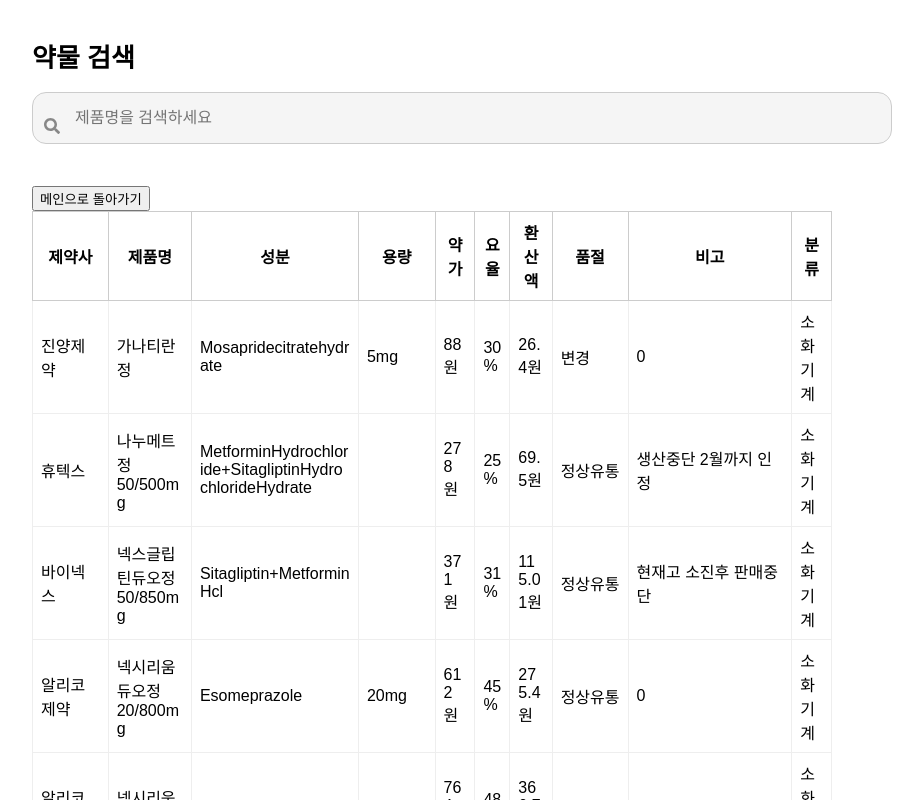
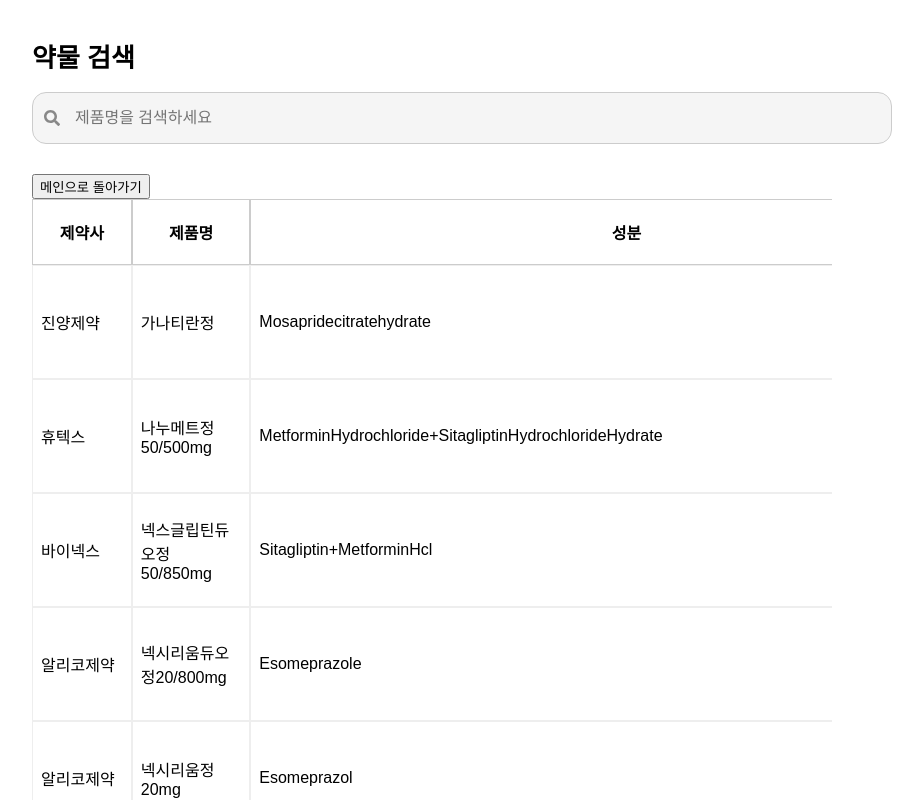
Before and after one commit to dasampharm/dasanpharm, a React (Create React App) app: page / in a window 1280 px wide. Both pictures are taken after a click on the button "소화기계". Shown: the top 800 px of the page, without its empty margins (208-1131 px from the left). Built offline with nearby package versions, Linux system fonts and the light colour scheme.

Commit message:
Update App.js_1111

```diff
--- a/src/App.js
+++ b/src/App.js
@@ -1,4 +1,3 @@
-// 수정된 App.js 코드 (요청한 사항 모두 반영)
 import React, { useState, useRef } from "react";
 import { FaSearch } from "react-icons/fa";
 import data from "./약물데이터.json";
@@ -10,7 +9,7 @@ function App() {
   const [suggestions, setSuggestions] = useState([]);
   const [selectedDrug, setSelectedDrug] = useState(null);
   const [sameDoseOnly, setSameDoseOnly] = useState(false);
-  const [availableOnly, setAvailableOnly] = useState(false); // 거래 가능 버튼
+  const [availableOnly, setAvailableOnly] = useState(false);
   const [selectedCategory, setSelectedCategory] = useState(null);
   const inputRef = useRef(null);
 
@@ -19,10 +18,12 @@ function App() {
     setQuery(value);
     setSelectedDrug(null);
     setSelectedCategory(null);
+
     if (!value) {
       setSuggestions([]);
       return;
     }
+
     const lower = value.toLowerCase();
     const filtered = data.filter((item) =>
       item["제품명"]?.toLowerCase().startsWith(lower)
@@ -94,41 +95,26 @@ function App() {
             value={query}
             onChange={handleInputChange}
             placeholder="제품명을 검색하세요"
-            style={{
-              width: "100%",
-              padding: "16px 16px 16px 42px",
-              fontSize: "16px",
-              border: "1px solid #ccc",
-              borderRadius: "14px",
-              backgroundColor: "#f5f5f5"
-            }}
+            style={{ width: "100%", padding: "16px 16px 16px 42px", fontSize: "16px", border: "1px solid #ccc", borderRadius: "14px", backgroundColor: "#f5f5f5" }}
           />
-          <ul style={{ maxHeight: "200px", overflowY: "auto", border: suggestions.length ? "1px solid #ccc" : "none" }}>
-            {suggestions.map((item, index) => (
-              <li key={index} onClick={() => handleSuggestionClick(item)}>{item["제품명"]}</li>
-            ))}
-          </ul>
         </div>
       </div>
 
       {(selectedDrug || selectedCategory) && (
-        <div>
+        <div style={{ marginTop: "20px" }}>
           <button onClick={handleMainClick}>메인으로 돌아가기</button>
           {selectedDrug && (
-            <>
-              <label>
-                <input type="checkbox" checked={sameDoseOnly} onChange={() => setSameDoseOnly(!sameDoseOnly)} /> 동일 용량
-              </label>
-              <label style={{ marginLeft: "10px" }}>
-                <input type="checkbox" checked={availableOnly} onChange={() => setAvailableOnly(!availableOnly)} /> 거래 가능
-              </label>
-            </>
+            <div>
+              <label><input type="checkbox" checked={sameDoseOnly} onChange={() => setSameDoseOnly(!sameDoseOnly)} /> 동일 용량</label>
+              <label style={{ marginLeft: "10px" }}><input type="checkbox" checked={availableOnly} onChange={() => setAvailableOnly(!availableOnly)} /> 거래 가능</label>
+            </div>
           )}
-          <table style={{ width: "100%", overflowX: "auto", borderCollapse: "collapse" }}>
+          <div style={{ overflowX: "auto" }}>
+            <table style={{ width: "100%", borderCollapse: "separate", borderSpacing: 0 }}>
               <thead>
                 <tr>
                   {Object.keys(data[0]).map((key, idx) => (
-                  <th key={idx} style={{ border: "1px solid #ccc", padding: "8px" }}>{key}</th>
+                    <th key={idx} style={{ border: "1px solid #ccc", padding: "8px", position: "sticky", top: 0, background: "#fff", zIndex: 2, whiteSpace: key === "품절" ? "nowrap" : "normal" }}>{key}</th>
                   ))}
                 </tr>
               </thead>
@@ -136,27 +122,18 @@ function App() {
                 {getFilteredDrugs().map((drug, idx) => (
                   <tr key={idx}>
                     {Object.keys(drug).map((key, index) => (
-                    <td
-                      key={index}
-                      style={{
-                        border: "1px solid #eee",
-                        padding: "8px",
-                        whiteSpace: key === "품절" ? "nowrap" : "normal",
-                        wordBreak: "break-word"
-                      }}
-                    >
-                      {drug[key]}
-                    </td>
+                      <td key={index} style={{ border: "1px solid #eee", padding: "8px", whiteSpace: key === "품절" ? "nowrap" : "normal", position: index === 0 ? "sticky" : "static", left: index === 0 ? 0 : "auto", background: "#fff" }}>{drug[key]}</td>
                     ))}
                   </tr>
                 ))}
               </tbody>
             </table>
           </div>
+        </div>
       )}
 
       {!selectedDrug && !selectedCategory && categories.map(cat => (
-        <button key={cat} onClick={() => handleCategoryClick(cat)}>{cat}</button>
+        <button key={cat} onClick={() => handleCategoryClick(cat)} style={{ margin: "4px" }}>{cat}</button>
       ))}
     </div>
   );
```
Lines whose indentation alone changed are shown as unchanged.
